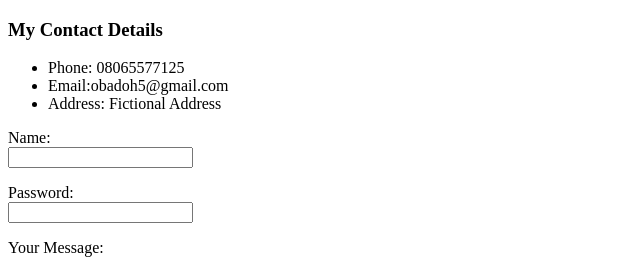
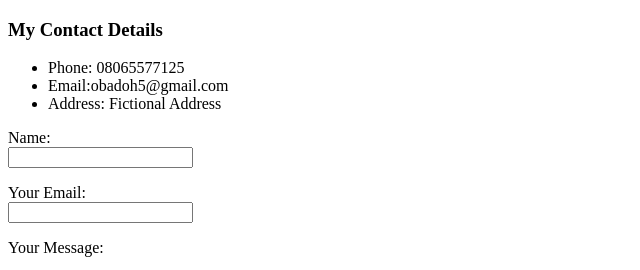
Before and after one commit to obadobest/cv, a plain HTML site: page contact.html in a window 1280 px wide. Shown: the top 270 px of the page, 0-640 px from the left. Drawn offline with Linux system fonts and the light colour scheme.

Commit message:
Update contact.html

```diff
--- a/contact.html
+++ b/contact.html
@@ -17,8 +17,8 @@
     <label>Name: </label><br>
     <input type = "text" name = "" value = "">
     <p></p>
-    <label>Password: </label><br>
-    <input type = "password" name = "" value = "">
+    <label>Your Email: </label><br>
+    <input type = "email" name = "" value = "">
     <p></p>
     <label>Your Message: </label><br>
     <p></p>
```
